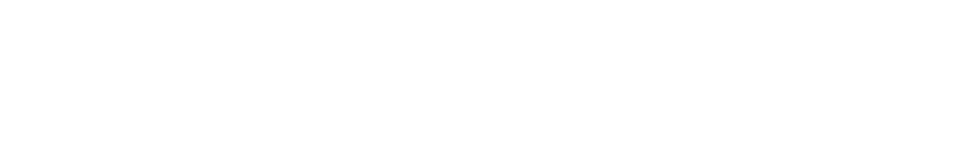
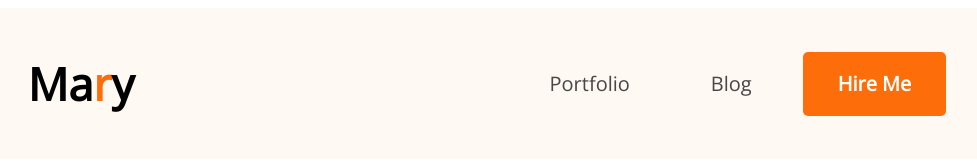
Before and after one commit to asraful0106/portfolio_practice, a plain HTML site: page index.html in a window 1280 px wide. Shown: the whole page, without its empty margins (153-1130 px from the left). Drawn offline with nearby package versions, Linux system fonts and the light colour scheme.

Commit message:
header done

```diff
--- a/CSS/style.css
+++ b/CSS/style.css
@@ -0,0 +1,41 @@
+/* For All */
+*{
+    font-family: 'Open Sans', sans-serif;
+}
+/* Header Style */
+header{
+    display: flex;
+    justify-content: space-around;
+    background-color: #FFF8F3;
+}
+.main-heading {
+    font-size: 45px;
+    font-weight: 800;
+}
+.primary-color{
+    color: #FD6E0A;
+}
+.navigation{
+    display: flex;
+    align-items: center;
+}
+.lists{
+    list-style: none;
+    display: flex;
+}
+.lists li{
+    font-size: 20px;
+    color: #474747;
+    padding-right: 51px;
+    padding-left: 30px;
+}
+.primary_btn{
+    border: none;
+    background-color: #FD6E0A;
+    color: white;
+    border-radius: 5px;
+    font-weight: 700;
+    font-size: 20px;
+    height: 64px;
+    padding: 18px 35px;
+}
--- a/index.html
+++ b/index.html
@@ -1,18 +1,30 @@
 <!DOCTYPE html>
 <html lang="en">
+
 <head>
     <meta charset="UTF-8">
     <meta http-equiv="X-UA-Compatible" content="IE=edge">
     <meta name="viewport" content="width=device-width, initial-scale=1.0">
+    <link rel="preconnect" href="https://fonts.googleapis.com">
+    <link rel="preconnect" href="https://fonts.gstatic.com" crossorigin>
+    <link href="https://fonts.googleapis.com/css2?family=Open+Sans&display=swap" rel="stylesheet">
     <link rel="shortcut icon" href="images/icons/developer.png" type="image/x-icon">
     <link rel="stylesheet" href="CSS/style.css">
     <title>Portfolio</title>
 </head>
+
 <body>
     <!-- Header Section -->
-<header>
-
-</header>
+    <header>
+        <h3 class="main-heading">Ma<span class="primary-color">r</span>y</h3>
+        <nav class="navigation">
+            <ul class="lists">
+                <li>Portfolio</li>
+                <li>Blog</li>
+            </ul>
+            <button class="primary_btn">Hire Me</button>
+        </nav>
+    </header>
     <!-- Main Section -->
     <main>
 
@@ -22,4 +34,5 @@
 
     </footer>
 </body>
+
 </html>
```
